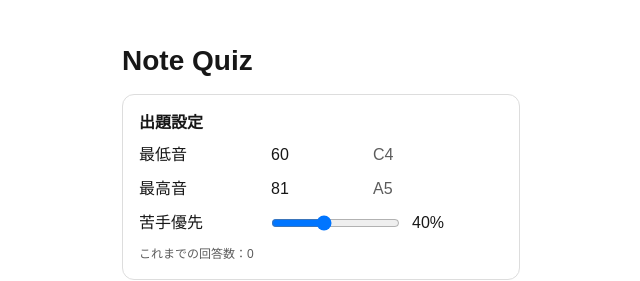
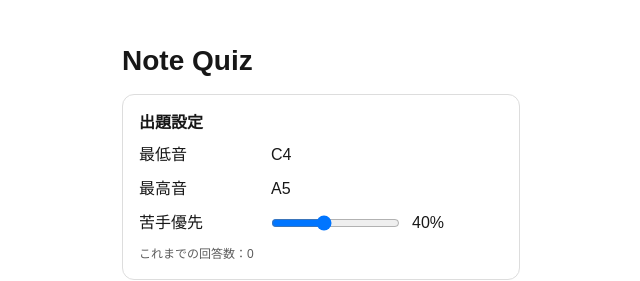
Before and after one commit to tam-tamshow/note-quiz, a Next.js app: page /quiz in a window 1280 px wide. Shown: the top 281 px of the page, without its empty margins (319-959 px from the left). Built offline with nearby package versions, Linux system fonts and the light colour scheme.

Commit message:
出題範囲の音階を直接入力できない問題を修正

```diff
--- a/src/app/quiz/QuizPageClient.tsx
+++ b/src/app/quiz/QuizPageClient.tsx
@@ -18,6 +18,15 @@ import { generateQuestion, type Question } from "@/lib/quiz/generator";
 import PianoKeyboard from "./PianoKeyboard";
 
 const base = process.env.NEXT_PUBLIC_BASE_PATH ?? "";
+const WHITE_MIDI = new Map([
+  ["C", 0],
+  ["D", 2],
+  ["E", 4],
+  ["F", 5],
+  ["G", 7],
+  ["A", 9],
+  ["B", 11],
+]);
 
 type Result = {
   answered: true;
@@ -27,10 +36,19 @@ type Result = {
 } | null;
 
 export default function QuizPageClient() {
-  const [settings, setSettings] = useState<QuizSettings>(() => loadSettings()); // 初期値を関数で設定
+  const initialSettings = loadSettings();
+  const [settings, setSettings] = useState<QuizSettings>(() => initialSettings); // 初期値を関数で設定
   const [attempts, setAttempts] = useState<Attempt[]>(() => loadAttempts()); // 初期値を関数で設定
+  const [minInput, setMinInput] = useState(() =>
+    midiToName(initialSettings.minMidi)
+  );
+  const [maxInput, setMaxInput] = useState(() =>
+    midiToName(initialSettings.maxMidi)
+  );
+  const [minError, setMinError] = useState<string | null>(null);
+  const [maxError, setMaxError] = useState<string | null>(null);
   const [q, setQ] = useState<Question | null>(() =>
-    generateQuestion(loadSettings(), loadAttempts())
+    generateQuestion(initialSettings, loadAttempts())
   ); // 初期値を計算
   const [result, setResult] = useState<Result>(null);
 
@@ -45,6 +63,41 @@ export default function QuizPageClient() {
 
   function samePitchClass(a: number, b: number) {
     return ((a % 12) + 12) % 12 === ((b % 12) + 12) % 12;
+  }
+
+  function parseWhiteNote(value: string): number | null {
+    const trimmed = value.trim().toUpperCase();
+    const match = trimmed.match(/^([A-G])(-?\d+)$/);
+    if (!match) return null;
+    const pc = WHITE_MIDI.get(match[1]);
+    if (pc === undefined) return null;
+    const octave = Number(match[2]);
+    if (!Number.isFinite(octave)) return null;
+    return (octave + 1) * 12 + pc;
+  }
+
+  function applyNoteInput(
+    value: string,
+    kind: "min" | "max",
+    setError: (msg: string | null) => void
+  ) {
+    const midi = parseWhiteNote(value);
+    if (midi === null) {
+      setError("C4 のように入力してください");
+      return;
+    }
+    if (midi < MIN_MIDI || midi > MAX_MIDI) {
+      setError(
+        `${midiToName(MIN_MIDI)}〜${midiToName(MAX_MIDI)}の範囲で入力してください`
+      );
+      return;
+    }
+    setError(null);
+    if (kind === "min") {
+      updateSettings({ minMidi: midi });
+    } else {
+      updateSettings({ maxMidi: midi });
+    }
   }
 
   /* ---------- 回答 ---------- */
@@ -90,6 +143,8 @@ export default function QuizPageClient() {
     );
 
     setSettings(next);
+    setMinInput(midiToName(next.minMidi));
+    setMaxInput(midiToName(next.maxMidi));
     saveSettings(next);
     nextQuestion(next);
   }
@@ -115,39 +170,53 @@ export default function QuizPageClient() {
         <div style={{ fontWeight: 700, marginBottom: 8 }}>出題設定</div>
 
         <div style={{ display: "grid", gap: 10 }}>
-          <label style={{ display: "flex", gap: 12 }}>
+          <label style={{ display: "flex", gap: 12, alignItems: "center" }}>
             <span style={{ width: 120 }}>最低音</span>
             <input
-              type="number"
-              min={MIN_MIDI}
-              max={MAX_MIDI}
-              value={settings.minMidi}
-              onChange={(e) =>
-                updateSettings({
-                  minMidi: Number(e.target.value),
-                })
-              }
+              type="text"
+              inputMode="text"
+              placeholder="C4"
+              value={minInput}
+              onChange={(e) => {
+                setMinInput(e.target.value);
+                setMinError(null);
+              }}
+              onBlur={() => applyNoteInput(minInput, "min", setMinError)}
+              onKeyDown={(e) => {
+                if (e.key === "Enter") {
+                  applyNoteInput(minInput, "min", setMinError);
+                }
+              }}
               style={{ width: 90 }}
             />
-            <span style={{ opacity: 0.7 }}>{midiToName(settings.minMidi)}</span>
           </label>
+          {minError && (
+            <div style={{ fontSize: 12, color: "#8a2a2a" }}>{minError}</div>
+          )}
 
-          <label style={{ display: "flex", gap: 12 }}>
+          <label style={{ display: "flex", gap: 12, alignItems: "center" }}>
             <span style={{ width: 120 }}>最高音</span>
             <input
-              type="number"
-              min={MIN_MIDI}
-              max={MAX_MIDI}
-              value={settings.maxMidi}
-              onChange={(e) =>
-                updateSettings({
-                  maxMidi: Number(e.target.value),
-                })
-              }
+              type="text"
+              inputMode="text"
+              placeholder="G5"
+              value={maxInput}
+              onChange={(e) => {
+                setMaxInput(e.target.value);
+                setMaxError(null);
+              }}
+              onBlur={() => applyNoteInput(maxInput, "max", setMaxError)}
+              onKeyDown={(e) => {
+                if (e.key === "Enter") {
+                  applyNoteInput(maxInput, "max", setMaxError);
+                }
+              }}
               style={{ width: 90 }}
             />
-            <span style={{ opacity: 0.7 }}>{midiToName(settings.maxMidi)}</span>
           </label>
+          {maxError && (
+            <div style={{ fontSize: 12, color: "#8a2a2a" }}>{maxError}</div>
+          )}
 
           <label style={{ display: "flex", gap: 12 }}>
             <span style={{ width: 120 }}>苦手優先</span>
```
